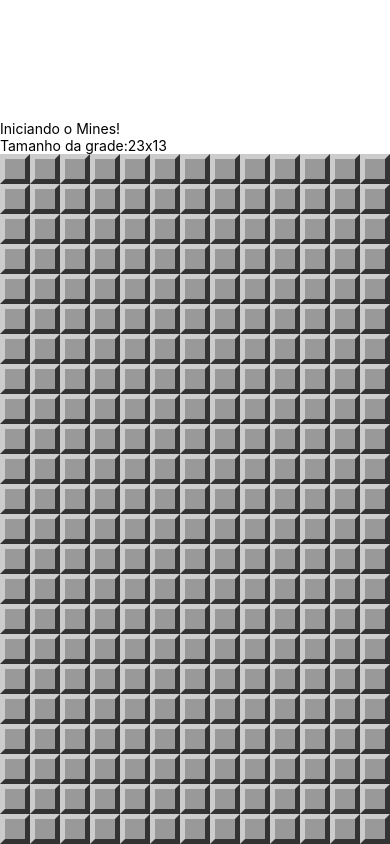
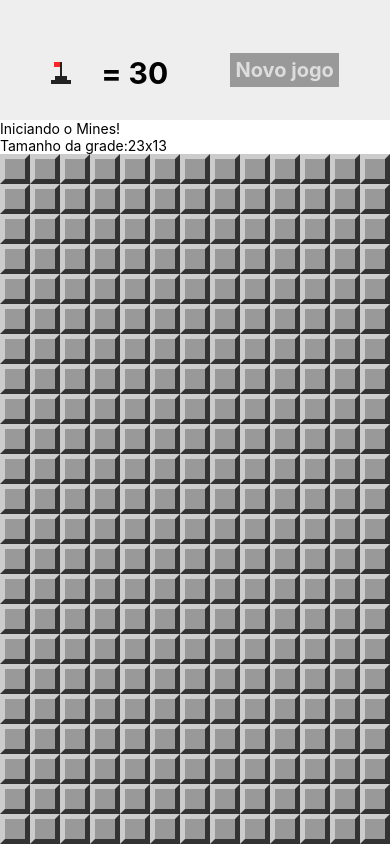
Before and after one commit to AnaFerreira015/mines, a React Native app: screen / in a window 390 px wide. Built offline with nearby package versions, Linux system fonts and the light colour scheme.

Commit message:
Create game header

```diff
--- a/App.js
+++ b/App.js
@@ -7,13 +7,16 @@ import {
 } from 'react-native';
 import params from "./src/params"
 import MineField from "./src/components/MineField"
+import Header from "./src/components/Header"
 import {
   createMinedBoard,
   cloneBoard,
   openField,
   hadExplosion,
   wonGame,
-  showMines
+  showMines,
+  invertFlag,
+  flagsUsed
 } from "./src/functions"
 
 export default class App extends Component {
@@ -56,16 +59,29 @@ export default class App extends Component {
     this.setState({ board, lost, won })
   }
 
+  onSelectField = (row, column) => {
+    const board = cloneBoard(this.state.board)
+    invertFlag(board, row, column)
+    const won = wonGame(board)
+
+    if (won) Alert.alert("Parabéns!", "Você venceu! :D")
+
+    this.setState({ board, won })
+  }
+
   render () {
     return (
       <View style={styles.container}>
+        <Header flagsLeft={this.minesAmount() - flagsUsed(this.state.board)}
+            onNewGame={() => this.setState(this.createState())} />
         <Text style={styles.welcome}>Iniciando o Mines!</Text>
         <Text style={styles.instrucions}>Tamanho da grade:
             {params.getRowsAmount()}x{params.getColumnsAmount()}</Text>
 
         <View style={styles.board}>
           <MineField board={this.state.board}
-            onOpenField={this.onOpenField} />
+            onOpenField={this.onOpenField}
+            onSelectField={this.onSelectField} />
         </View>
       </View>
     )
--- a/src/components/Field.js
+++ b/src/components/Field.js
@@ -22,7 +22,8 @@ export default props => {
     }
 
     return (
-        <TouchableWithoutFeedback onPress={props.onOpen}>
+        <TouchableWithoutFeedback onPress={props.onOpen}
+            onLongPress={props.onSelect}>
             <View style={styleField}>
                 {!mined && opened && nearMines > 0 ?
                     <Text style={[styles.label, { color: color}]}>
--- /dev/null
+++ b/src/components/Header.js
@@ -0,0 +1,60 @@
+import React from "react"
+import {
+    View,
+    StyleSheet,
+    Text,
+    TouchableOpacity,
+} from "react-native"
+import Flag from "./Flag"
+
+export default props => {
+    return (
+        <View style={styles.container}>
+            <View style={styles.flagContainer}>
+                <TouchableOpacity onPress={props.onFlagPress}
+                    style={styles.flagButton}>
+                        <Flag bigger />
+                    </TouchableOpacity>
+                    <Text style={styles.flagsLeft}>= {props.flagsLeft}</Text>
+            </View>
+            <TouchableOpacity style={styles.button}
+                onPress={props.onNewGame}>
+                <Text style={styles.buttonLabel}>Novo jogo</Text>
+            </TouchableOpacity>
+        </View>
+    )
+}
+
+const styles = StyleSheet.create({
+    container: {
+        flex: 1,
+        flexDirection: "row",
+        backgroundColor: "#EEE",
+        alignItems: "center",
+        justifyContent: "space-around",
+        paddingTop: 20,
+        paddingHorizontal: 20,
+    },
+    flagContainer: {
+        flexDirection: "row",
+    },
+    flagButton: {
+        marginTop: 10,
+        minWidth: 30,
+    },
+    flagsLeft: {
+        fontSize: 30,
+        fontWeight: "bold",
+        paddingTop: 5,
+        marginLeft: 20,
+    },
+    button: {
+        backgroundColor: "#999",
+        padding: 5,
+    },
+    buttonLabel: {
+        fontSize: 20,
+        color: "#DDD",
+        fontWeight: "bold",
+    }
+})
--- a/src/components/MineField.js
+++ b/src/components/MineField.js
@@ -6,7 +6,8 @@ export default props => {
     const rows = props.board.map((row, r) => {
         const columns = row.map((field, c) => {
             return <Field {...field} key={c}
-                onOpen={() => props.onOpenField(r, c)} />
+                onOpen={() => props.onOpenField(r, c)}
+                onSelect={e => props.onSelectField(r, c)} />
         })
         return <View key={r}
             style={{flexDirection: "row"}}>{columns}</View>
--- a/src/functions.js
+++ b/src/functions.js
@@ -63,7 +63,7 @@ const getNeighbors = (board, row, column) => {
 }
 
 const safeNeighborhood = (board, row, column) => {
-    const safes = (result, neighbor) => result && !neighbor.mined
+    const safes = (result, neighbor) => result && !neighbor.mined // Erro de referência ao objeto neighbor.mined
     return getNeighbors(board, row, column).reduce(safes, true)
 }
 
@@ -78,19 +78,31 @@ const openField = (board, row, column) => {
                 .forEach(n => openField(board, n.row, n.column))
         } else {
             const neighbors = getNeighbors(board, row, column)
-            field.nearMines = neighbors.filter(n => n.mined).length
+            field.nearMines = neighbors.filter(n => n.mined).length // Erro de referência ao objeto n.mined
         }
     }
 }
 
 const fields = board => [].concat(...board)
+
 const hadExplosion = board => fields(board)
     .filter(field => field.exploded).length > 0
+
 const pendding = field => (field.mined && !field.flagged)
     || (!field.mined && !field.opened)
+
 const wonGame = board => fields(board).filter(pendding).length === 0
+
 const showMines = board => fields(board).filter(field => field.mined)
     .forEach(field => field.opened = true)
+
+const invertFlag = (board, row, column) => {
+    const field = board[row][column]
+    field.flagged = !field.flagged
+}
+
+const flagsUsed = board => fields(board)
+    .filter(field => field.flagged).length
 
 export {
     createMinedBoard,
@@ -98,5 +110,7 @@ export {
     openField,
     hadExplosion,
     wonGame,
-    showMines
+    showMines,
+    invertFlag,
+    flagsUsed
 }
```
